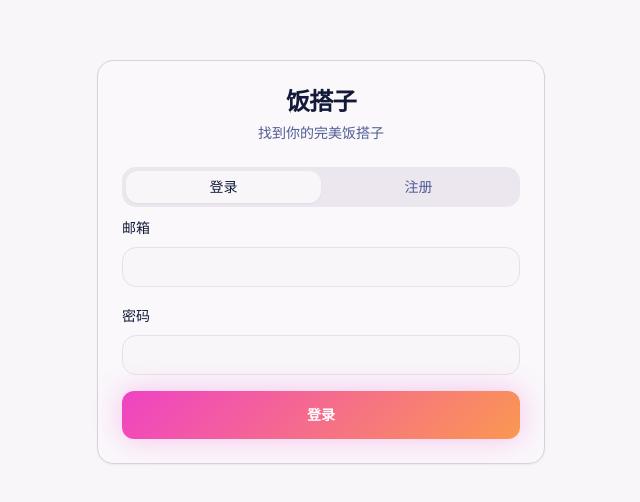
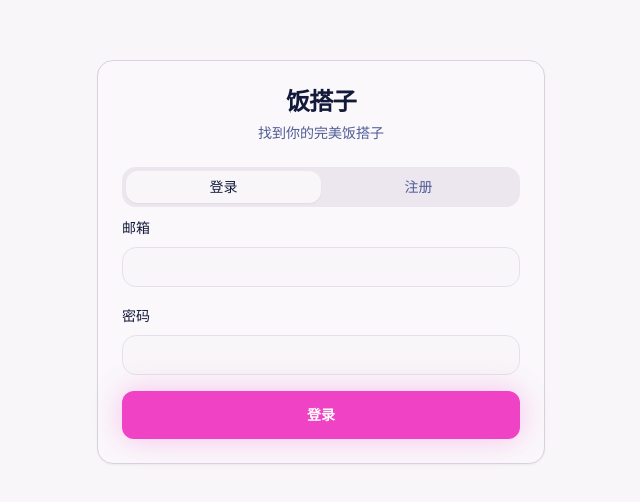
Before and after one commit to zhu243450/food-buddies, a React (Vite) app: page /auth in a window 1280 px wide. Shown: the part 138-640 px from the top of the page, without its empty margins (319-959 px from the left). Built offline with nearby package versions, Linux system fonts and the light colour scheme.

Commit message:
Fix button visibility issue
The buttons are still being obscured by white backgrounds. This commit addresses the remaining UI issues to ensure all buttons are clearly visible and accessible.

```diff
--- a/src/components/ui/button.tsx
+++ b/src/components/ui/button.tsx
@@ -5,20 +5,20 @@ import { cva, type VariantProps } from "class-variance-authority"
 import { cn } from "@/lib/utils"
 
 const buttonVariants = cva(
-  "inline-flex items-center justify-center gap-2 whitespace-nowrap rounded-xl text-sm font-semibold ring-offset-background transition-all duration-300 focus-visible:outline-none focus-visible:ring-2 focus-visible:ring-ring focus-visible:ring-offset-2 disabled:pointer-events-none disabled:opacity-50 [&_svg]:pointer-events-none [&_svg]:size-4 [&_svg]:shrink-0",
+  "inline-flex items-center justify-center gap-2 whitespace-nowrap rounded-xl text-sm font-semibold ring-offset-background transition-all duration-300 focus-visible:outline-none focus-visible:ring-2 focus-visible:ring-ring focus-visible:ring-offset-2 disabled:pointer-events-none disabled:opacity-50 [&_svg]:pointer-events-none [&_svg]:size-4 [&_svg]:shrink-0 relative",
   {
     variants: {
       variant: {
-        default: "bg-gradient-primary text-white shadow-glow hover:shadow-lg hover:scale-105 transform",
+        default: "bg-primary text-primary-foreground shadow-glow hover:bg-primary/90 hover:shadow-lg hover:scale-105 transform",
         destructive:
           "bg-destructive text-destructive-foreground hover:bg-destructive/90 shadow-lg",
         outline:
-          "border-2 border-primary bg-transparent text-primary hover:bg-gradient-primary hover:text-white hover:border-transparent shadow-md",
+          "border-2 border-primary bg-background text-primary hover:bg-primary hover:text-primary-foreground hover:border-primary shadow-md",
         secondary:
-          "bg-gradient-secondary text-secondary-foreground hover:shadow-lg hover:scale-105 transform",
-        ghost: "hover:bg-accent/20 hover:text-accent-foreground backdrop-blur-sm",
-        link: "text-primary underline-offset-4 hover:underline hover:text-accent",
-        accent: "bg-gradient-accent text-white shadow-glow hover:shadow-lg hover:scale-105 transform",
+          "bg-secondary text-secondary-foreground hover:bg-secondary/90 hover:shadow-lg hover:scale-105 transform",
+        ghost: "bg-transparent hover:bg-accent/20 hover:text-accent-foreground backdrop-blur-sm",
+        link: "bg-transparent text-primary underline-offset-4 hover:underline hover:text-accent",
+        accent: "bg-accent text-accent-foreground shadow-glow hover:bg-accent/90 hover:shadow-lg hover:scale-105 transform",
         neon: "bg-accent text-accent-foreground shadow-glow hover:shadow-xl hover:scale-110 transform border border-accent/50",
       },
       size: {
--- a/src/index.css
+++ b/src/index.css
@@ -44,12 +44,12 @@ All colors MUST be HSL.
     --radius: 1rem;
 
     /* 年轻化渐变和阴影 */
-    --gradient-primary: linear-gradient(135deg, hsl(315 85% 60%), hsl(25 95% 65%));
-    --gradient-secondary: linear-gradient(135deg, hsl(195 100% 85%), hsl(280 70% 85%));
-    --gradient-accent: linear-gradient(135deg, hsl(25 95% 65%), hsl(315 85% 60%));
+    --gradient-primary: linear-gradient(135deg, hsl(315, 85%, 60%), hsl(25, 95%, 65%));
+    --gradient-secondary: linear-gradient(135deg, hsl(195, 100%, 85%), hsl(280, 70%, 85%));
+    --gradient-accent: linear-gradient(135deg, hsl(25, 95%, 65%), hsl(315, 85%, 60%));
 
-    --shadow-glow: 0 0 30px hsl(315 85% 60% / 0.3);
-    --shadow-card: 0 10px 40px hsl(315 85% 60% / 0.1);
+    --shadow-glow: 0 0 30px hsl(315, 85%, 60%, 0.3);
+    --shadow-card: 0 10px 40px hsl(315, 85%, 60%, 0.1);
 
     --sidebar-background: 280 30% 98%;
     --sidebar-foreground: 230 50% 25%;
@@ -96,12 +96,12 @@ All colors MUST be HSL.
     --ring: 315 100% 70%;
 
     /* 暗色模式渐变 */
-    --gradient-primary: linear-gradient(135deg, hsl(315 100% 70%), hsl(25 100% 70%));
-    --gradient-secondary: linear-gradient(135deg, hsl(195 80% 50%), hsl(280 70% 50%));
-    --gradient-accent: linear-gradient(135deg, hsl(25 100% 70%), hsl(315 100% 70%));
+    --gradient-primary: linear-gradient(135deg, hsl(315, 100%, 70%), hsl(25, 100%, 70%));
+    --gradient-secondary: linear-gradient(135deg, hsl(195, 80%, 50%), hsl(280, 70%, 50%));
+    --gradient-accent: linear-gradient(135deg, hsl(25, 100%, 70%), hsl(315, 100%, 70%));
 
-    --shadow-glow: 0 0 40px hsl(315 100% 70% / 0.4);
-    --shadow-card: 0 10px 40px hsl(315 100% 70% / 0.2);
+    --shadow-glow: 0 0 40px hsl(315, 100%, 70%, 0.4);
+    --shadow-card: 0 10px 40px hsl(315, 100%, 70%, 0.2);
 
     --sidebar-background: 230 40% 8%;
     --sidebar-foreground: 280 15% 90%;
```
